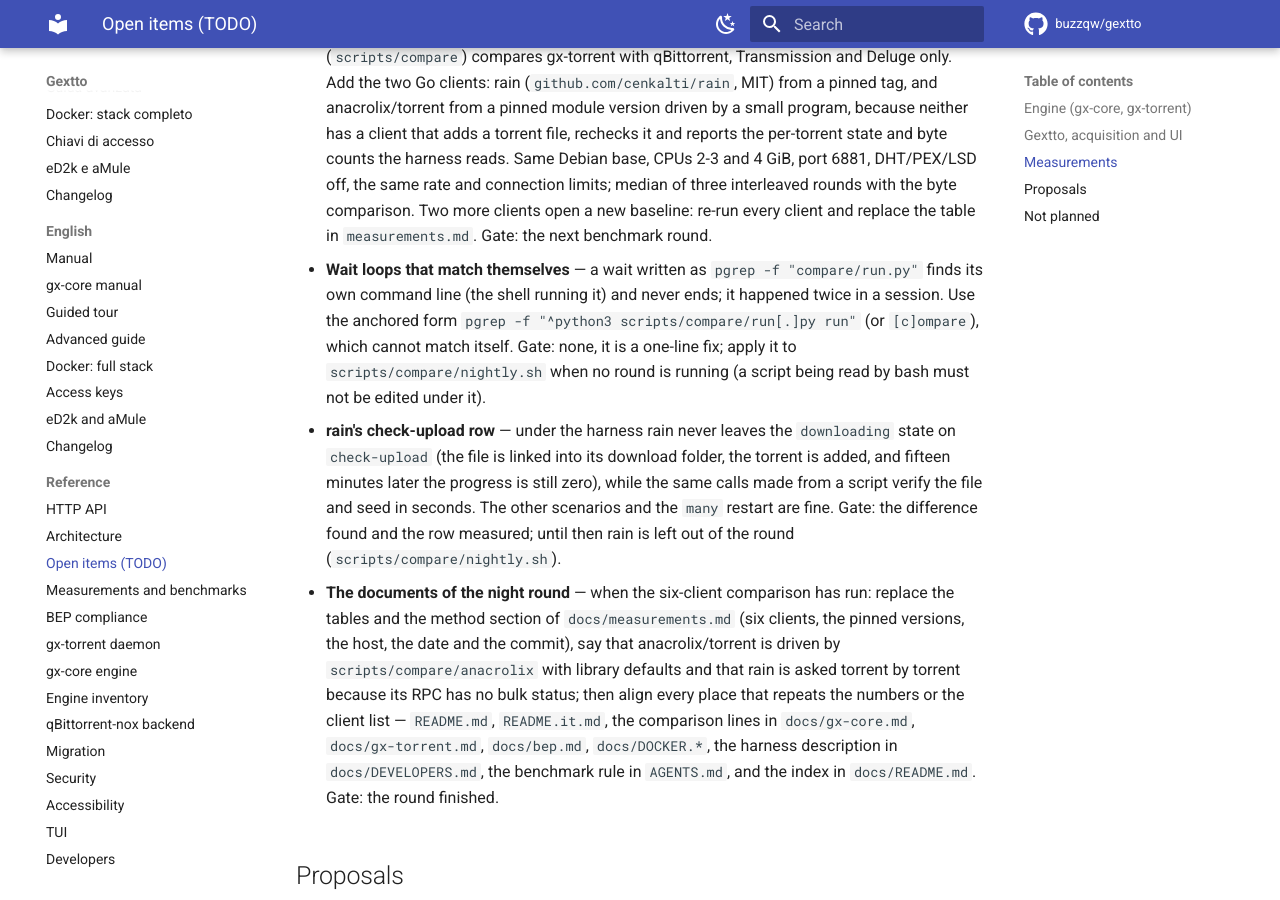
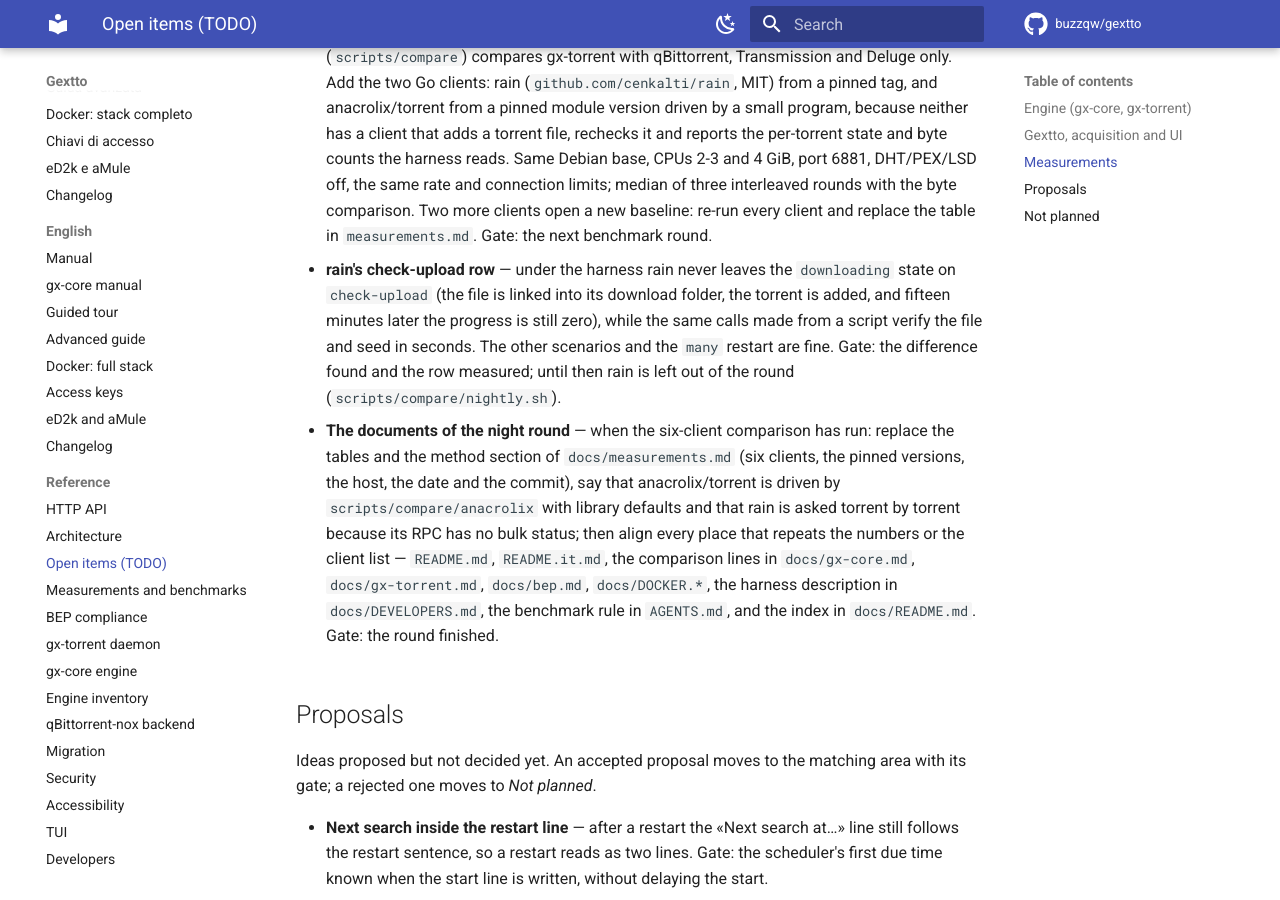
Before and after one commit to buzzqw/gextto, an MkDocs documentation site: the page built from docs/todo.md, in a window 1280 px wide and 900 px high, scrolled down 1114 px. Built offline with MkDocs 1.6.1 and Material for MkDocs 9.7.7, drawn with Linux system fonts in a browser that asks for light colours; comment, search, counter and statistics services are not loaded.

Commit message:
compare: the round waits for five quiet minutes, and the wait cannot match itself

```diff
--- a/docs/todo.md
+++ b/docs/todo.md
@@ -52,13 +52,6 @@
   DHT/PEX/LSD off, the same rate and connection limits; median of three interleaved rounds
   with the byte comparison. Two more clients open a new baseline: re-run every client and
   replace the table in `measurements.md`. Gate: the next benchmark round.
-
-- **Wait loops that match themselves** — a wait written as `pgrep -f "compare/run.py"`
-  finds its own command line (the shell running it) and never ends; it happened twice
-  in a session. Use the anchored form `pgrep -f "^python3 scripts/compare/run[.]py run"`
-  (or `[c]ompare`), which cannot match itself. Gate: none, it is a one-line fix; apply it
-  to `scripts/compare/nightly.sh` when no round is running (a script being read by bash
-  must not be edited under it).
 
 - **rain's check-upload row** — under the harness rain never leaves the
   `downloading` state on `check-upload` (the file is linked into its download
```
Also changed, not shown: 1 other file.
